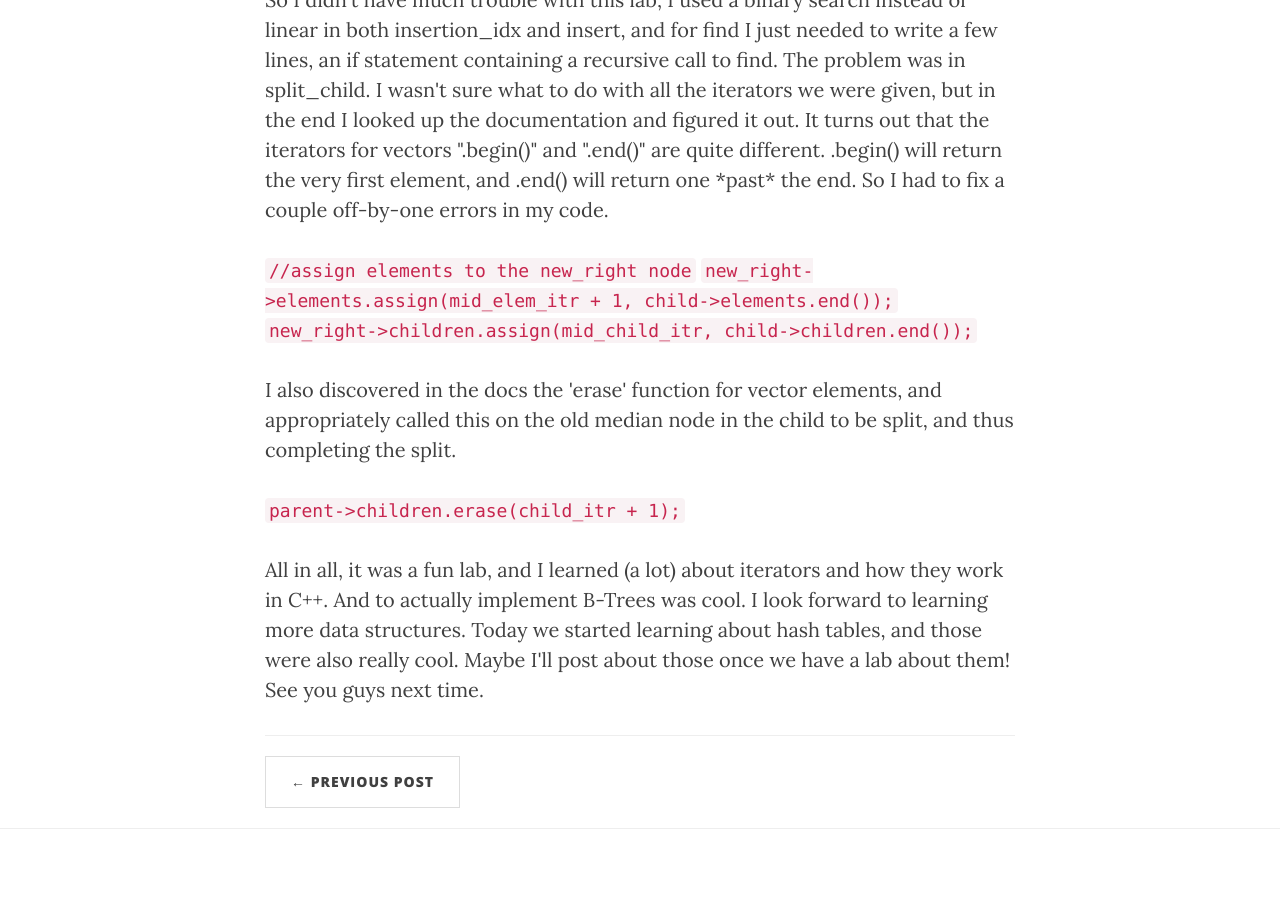
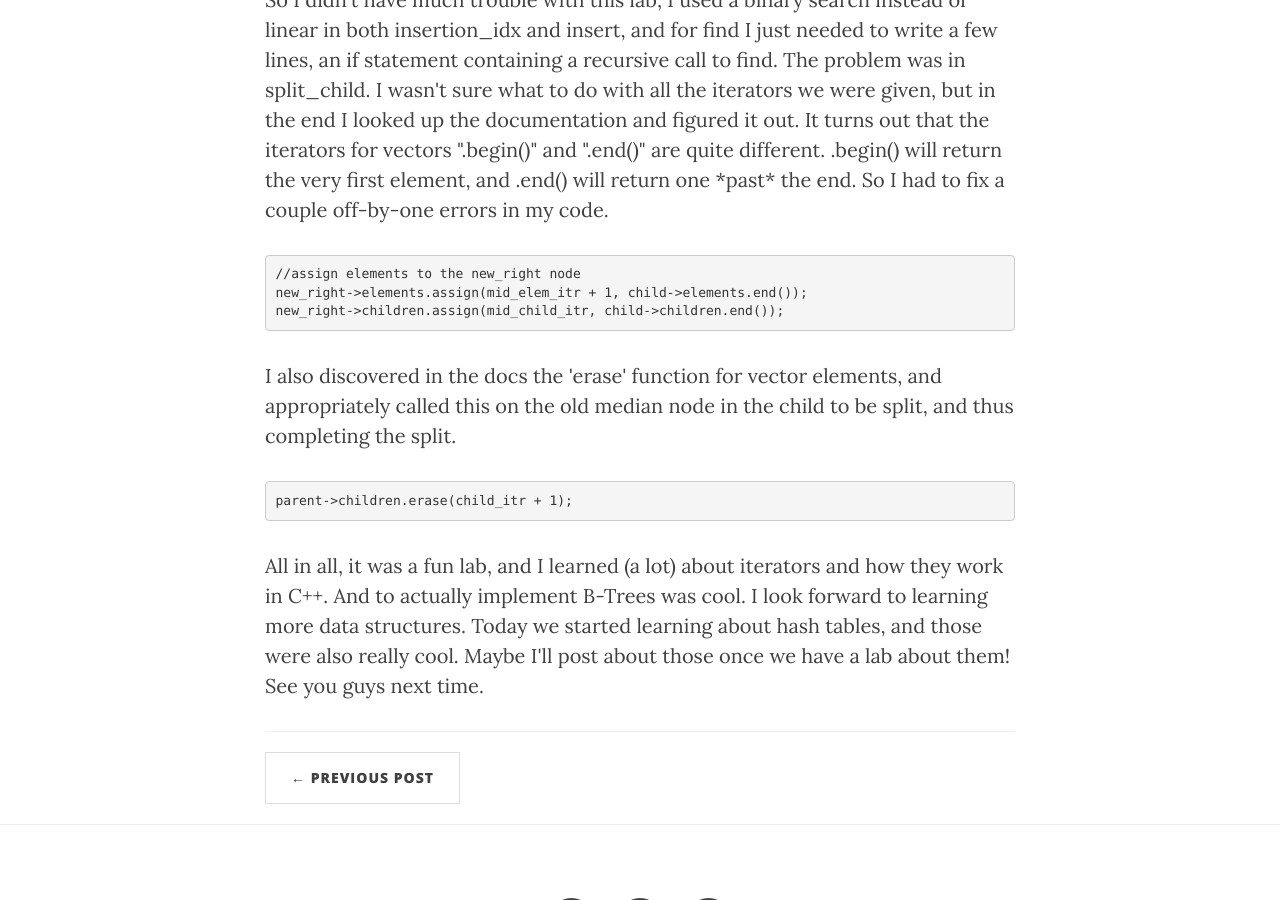
Before and after one commit to cjang5/blog, a Jekyll site: the page built from _posts/2014-11-07-baffling-b-trees.markdown, in a window 1280 px wide and 900 px high, scrolled down 1221 px. Built offline with Jekyll 4.4.1, drawn with Linux system fonts in a browser that asks for light colours; nearby versions of some CDN libraries.

Commit message:
fixed indentation for code blocks

````diff
--- a/_posts/2014-11-07-baffling-b-trees.markdown
+++ b/_posts/2014-11-07-baffling-b-trees.markdown
@@ -17,12 +17,16 @@ header-img: "img/posts/post-02/post-02-bg.png"
 
 <p>So I didn't have much trouble with this lab, I used a binary search instead of linear in both insertion_idx and insert, and for find I just needed to write a few lines, an if statement containing a recursive call to find. The problem was in split_child. I wasn't sure what to do with all the iterators we were given, but in the end I looked up the documentation and figured it out. It turns out that the iterators for vectors ".begin()" and ".end()" are quite different. .begin() will return the very first element, and .end() will return one *past* the end. So I had to fix a couple off-by-one errors in my code. </p>
 
-```//assign elements to the new_right node```
-```new_right->elements.assign(mid_elem_itr + 1, child->elements.end());```
-```new_right->children.assign(mid_child_itr, child->children.end());```
+```C++
+//assign elements to the new_right node
+new_right->elements.assign(mid_elem_itr + 1, child->elements.end());
+new_right->children.assign(mid_child_itr, child->children.end());
+```
 
 <p>I also discovered in the docs the 'erase' function for vector elements, and appropriately called this on the old median node in the child to be split, and thus completing the split.</p>
 
-```parent->children.erase(child_itr + 1);```
+```C++
+parent->children.erase(child_itr + 1);
+```
 
 <p> All in all, it was a fun lab, and I learned (a lot) about iterators and how they work in C++. And to actually implement B-Trees was cool. I look forward to learning more data structures. Today we started learning about hash tables, and those were also really cool. Maybe I'll post about those once we have a lab about them! See you guys next time.</p>
````
